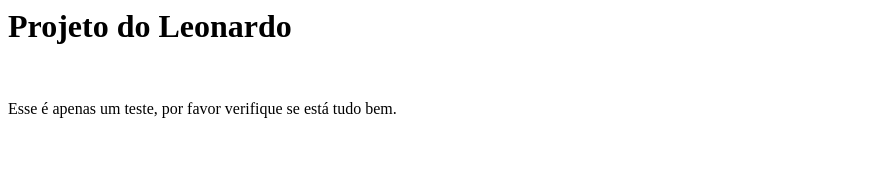
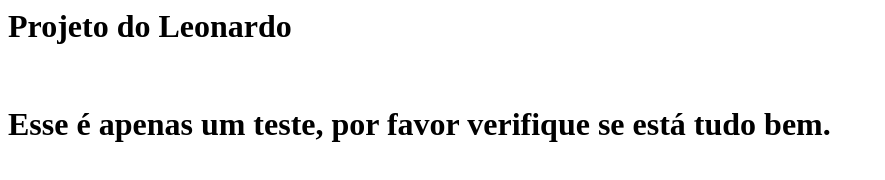
Before and after one commit to leodk87/estudo2, a plain HTML site: page index.html in a window 1280 px wide. Shown: the whole page, without its empty margins (0-885 px from the left). Drawn offline with Linux system fonts and the light colour scheme.

Commit message:
'testando'

```diff
--- a/index.html
+++ b/index.html
@@ -9,7 +9,7 @@
 
 	<h1> Projeto do Leonardo </h1>
 	<br>
-	<p> Esse é apenas um teste, por favor verifique se está tudo bem. </p>
+	<h1> Esse é apenas um teste, por favor verifique se está tudo bem. </h1>
 
 </body>
 
```
